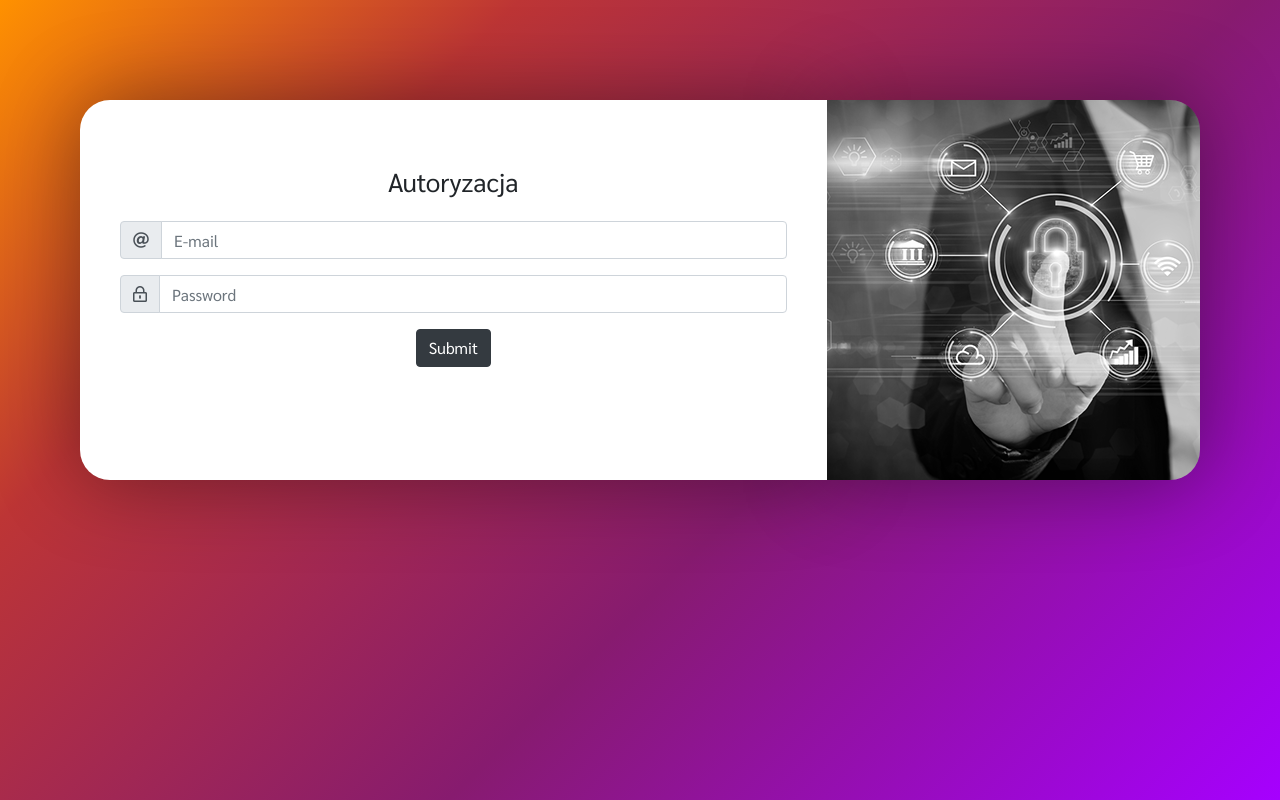
After one commit to damiankrawiec/im-cms, a PHP site: page /admin/auth.php in a window 1280 px wide. The commit adds this page. Run offline with PHP 8.4, Linux system fonts and the light colour scheme.

Commit message:
Admin auth - finished layout

```diff
--- /dev/null
+++ b/admin/auth.php
@@ -0,0 +1,58 @@
+<?php require_once 'php/init.php'; ?>
+<!DOCTYPE html>
+<html lang="pl">
+<head>
+
+    <?php require_once $sectionPath . 'section/head.php'; ?>
+
+    <title>IM-CMS - Autoryzacja</title>
+
+    <?php require_once 'layout/font/init.php'; ?>
+
+    <link rel="stylesheet" href="layout/css/main.css">
+
+</head>
+<body>
+<div id="background">
+    <div class="container">
+        <div class="row window-back">
+            <div class="col-12 col-lg-8">
+                <div class="login-left">
+                <div id="auth-header">Autoryzacja</div>
+                    <form>
+                        <div class="form-group">
+                            <div class="input-group mb-2">
+                                <div class="input-group-prepend">
+                                    <div class="input-group-text"><i class="far fa-at"></i></div>
+                                </div>
+                                <input type="text" class="form-control" id="inlineFormInputGroup" placeholder="E-mail">
+                            </div>
+                        </div>
+                        <div class="form-group">
+                            <div class="input-group mb-2">
+                                <div class="input-group-prepend">
+                                    <div class="input-group-text"><i class="far fa-lock-alt"></i></div>
+                                </div>
+                                <input type="text" class="form-control" id="inlineFormInputGroup" placeholder="Password">
+                            </div>
+                        </div>
+
+                        <button type="button" class="btn btn-dark">Submit</button>
+                    </form>
+                </div>
+            </div>
+            <div class="d-none d-lg-block d-xl-block col-lg-4" id="login-right">
+                <div class="login-right">
+                    <img src="layout/graphic/auth.png">
+                </div>
+            </div>
+        </div>
+    </div>
+</div>
+
+<?php require_once $sectionPath . 'section/process.php'; ?>
+
+<?php require_once $sectionPath . 'section/body.php'; ?>
+
+</body>
+</html>
--- a/admin/index.php
+++ b/admin/index.php
@@ -1,2 +1,2 @@
 <?php
-header('Location: auth');
+header('Location: auth.php');
--- a/admin/layout/css/main.css
+++ b/admin/layout/css/main.css
@@ -15,8 +15,13 @@ body {
 .im-hide {
   display: none;
 }
-#auth-header {
-  font-size: 22px;
+.process {
+  position: fixed;
+  top: 0;
+  left: 0;
+  padding: 10px;
+  color: #ddd;
+  display: none;
 }
 .window-back {
   padding: 100px 10px 0;
@@ -54,6 +59,11 @@ body {
   background-color: #fff;
   height: 100%;
   padding: 40px;
+  text-align: center;
+}
+.window-back .login-left #auth-header {
+  font-size: 26px;
+  margin: 22px 0 20px;
 }
 @media (max-width: 992px) {
   .login-left {
--- a/admin/layout/css/style/layout.less
+++ b/admin/layout/css/style/layout.less
@@ -1,5 +1,10 @@
-#auth-header{
-  font-size: 22px;
+.process{
+  position: fixed;
+  top: 0;
+  left: 0;
+  padding: 10px;
+  color: @light-gray;
+  display: none;
 }
 .window-back{
   padding: 100px 10px 0;
@@ -22,5 +27,10 @@
     background-color: @white;
     height: 100%;
     padding: 40px;
+    text-align: center;
+    #auth-header{
+      font-size: 26px;
+      margin: 22px 0 20px;
+    }
   }
 }
--- /dev/null
+++ b/admin/layout/font/init.php
@@ -0,0 +1,6 @@
+<link href='https://fonts.googleapis.com/css?family=Sarabun&subset=latin,latin-ext' rel='stylesheet' type='text/css'>
+<style>
+    body, div, p, span, a, ul, li, button, h1, h2, h3, h4, h5, h6{
+        font-family: 'Sarabun', sans-serif;
+    }
+</style>
--- /dev/null
+++ b/admin/php/init.php
@@ -0,0 +1,3 @@
+<?php
+
+$sectionPath = '../';
--- a/index.php
+++ b/index.php
@@ -4,6 +4,8 @@
 <head>
 
     <?php require_once 'section/head.php'; ?>
+
+    <title><?php echo $setting['name'].' - '.$system->getSection()->name; ?></title>
 
     <?php $system->getHead(); ?>
 
--- a/section/body.php
+++ b/section/body.php
@@ -1,4 +1,9 @@
-<script src="app/composer/vendor/components/jquery/jquery.min.js"></script>
-<script src="app/composer/vendor/twbs/bootstrap/dist/js/bootstrap.bundle.min.js"></script>
-<script src="app/composer/vendor/components/jqueryui/jquery-ui.min.js"></script>
-<script src="module/lightcase/js/lightcase.js"></script>
+<?php
+
+if(!isset($sectionPath))
+    $sectionPath = '';
+
+echo '<script src="'.$sectionPath.'app/composer/vendor/components/jquery/jquery.min.js"></script>
+      <script src="'.$sectionPath.'app/composer/vendor/twbs/bootstrap/dist/js/bootstrap.bundle.min.js"></script>
+      <script src="'.$sectionPath.'app/composer/vendor/components/jqueryui/jquery-ui.min.js"></script>
+      <script src="'.$sectionPath.'module/lightcase/js/lightcase.js"></script>';
--- a/section/head.php
+++ b/section/head.php
@@ -1,6 +1,10 @@
-<meta charset="UTF-8">
-<meta name="viewport" content="width=device-width, initial-scale=1">
-<title><?php echo $setting['name'].' - '.$system->getSection()->name; ?></title>
-<link rel="stylesheet" href="app/composer/vendor/twbs/bootstrap/dist/css/bootstrap.min.css">
-<link rel="stylesheet" href="module/fontawesome/css/all.min.css">
-<link rel="stylesheet" href="module/lightcase/css/lightcase.css">
+<?php
+
+if(!isset($sectionPath))
+    $sectionPath = '';
+
+echo '<meta charset="UTF-8">
+      <meta name="viewport" content="width=device-width, initial-scale=1">
+      <link rel="stylesheet" href="'.$sectionPath.'app/composer/vendor/twbs/bootstrap/dist/css/bootstrap.min.css">
+      <link rel="stylesheet" href="'.$sectionPath.'module/fontawesome/css/all.min.css">
+      <link rel="stylesheet" href="'.$sectionPath.'module/lightcase/css/lightcase.css">';
```
Also changed, not shown: admin/auth/index.php (deleted, +0 -50 lines), admin/layout/graphic/auth.png, 1 other file.
